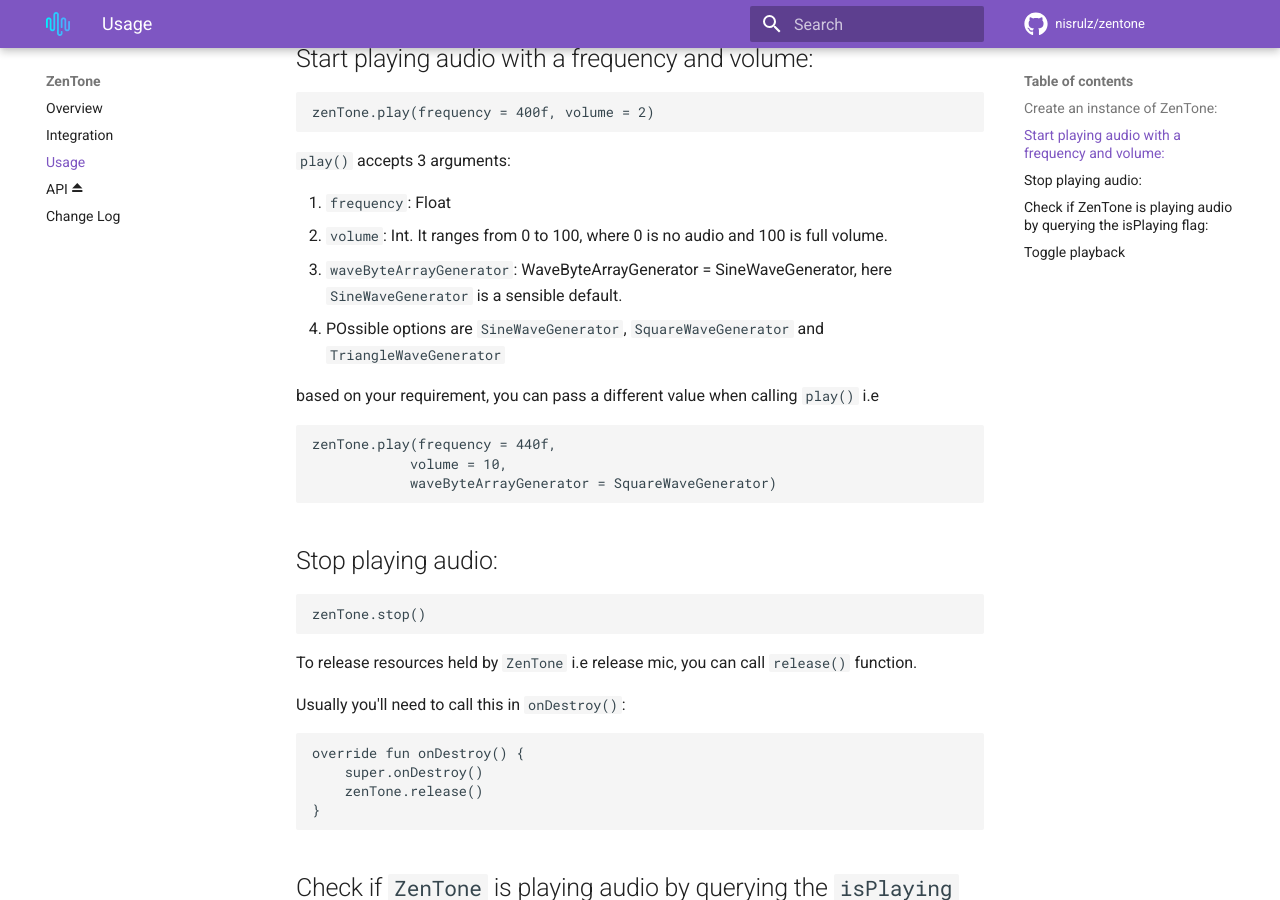
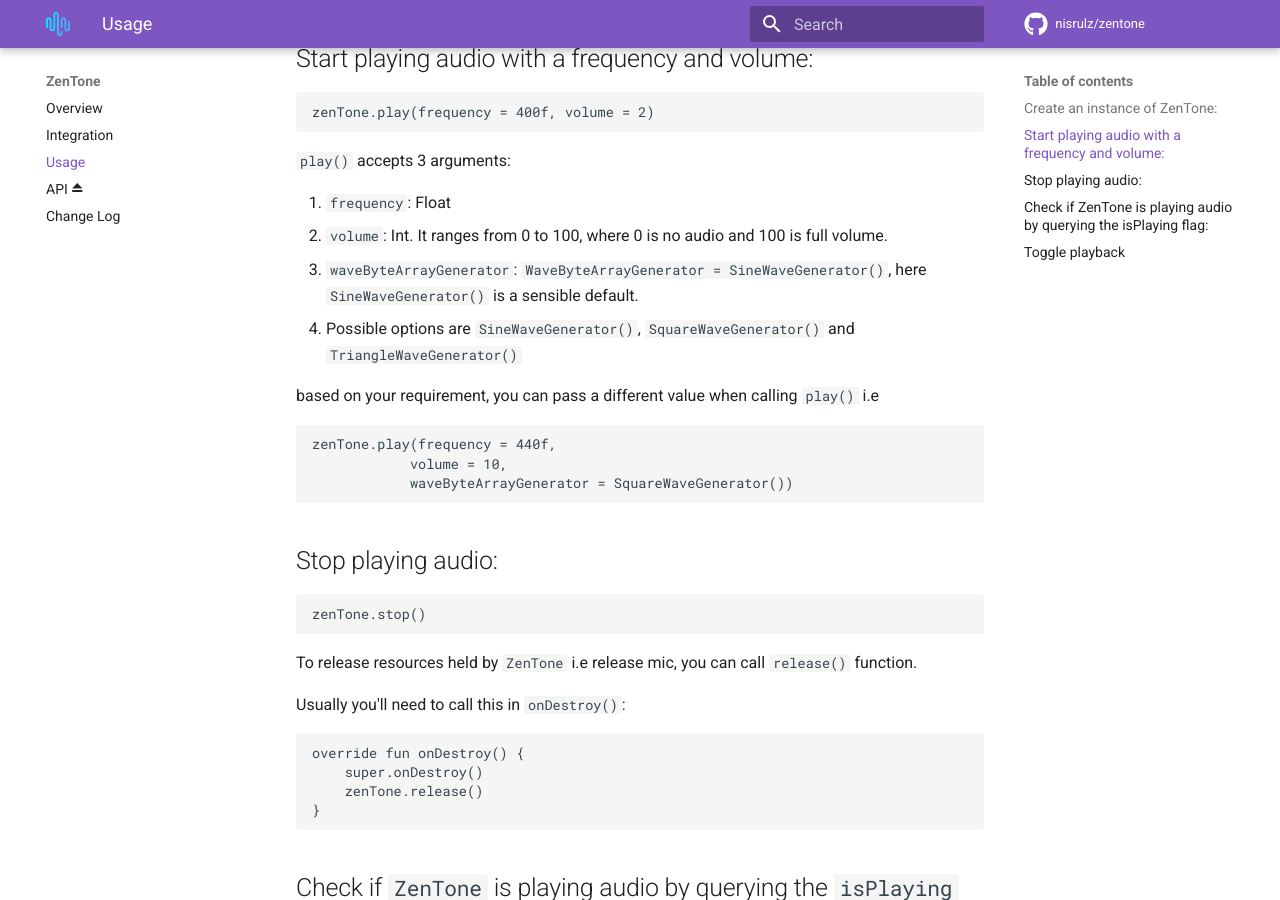
Before and after one commit to nisrulz/zentone, an MkDocs documentation site: the page built from docs/usage.md, in a window 1280 px wide and 900 px high, scrolled down 864 px. Built offline with MkDocs 1.6.1 and Material for MkDocs 9.7.7, drawn with Linux system fonts in a browser that asks for light colours; comment, search, counter and statistics services are not loaded; the version menu is left out.

````diff
--- a/docs/usage.md
+++ b/docs/usage.md
@@ -47,15 +47,15 @@ zenTone.play(frequency = 400f, volume = 2)
 
 1. `frequency`: Float
 2. `volume`: Int. It ranges from 0 to 100, where 0 is no audio and 100 is full volume.
-3. `waveByteArrayGenerator`: WaveByteArrayGenerator = SineWaveGenerator, here `SineWaveGenerator` is a sensible default.
-   - POssible options are `SineWaveGenerator`, `SquareWaveGenerator` and `TriangleWaveGenerator`
+3. `waveByteArrayGenerator`: `WaveByteArrayGenerator = SineWaveGenerator()`, here `SineWaveGenerator()` is a sensible default.
+   - Possible options are `SineWaveGenerator()`, `SquareWaveGenerator()` and `TriangleWaveGenerator()`
 
 based on your requirement, you can pass a different value when calling `play()` i.e
 
 ```kt
 zenTone.play(frequency = 440f,
             volume = 10,
-            waveByteArrayGenerator = SquareWaveGenerator)
+            waveByteArrayGenerator = SquareWaveGenerator())
 ```
 
 ## Stop playing audio:
````
Also changed, not shown: README.md (+2 -0 lines).
